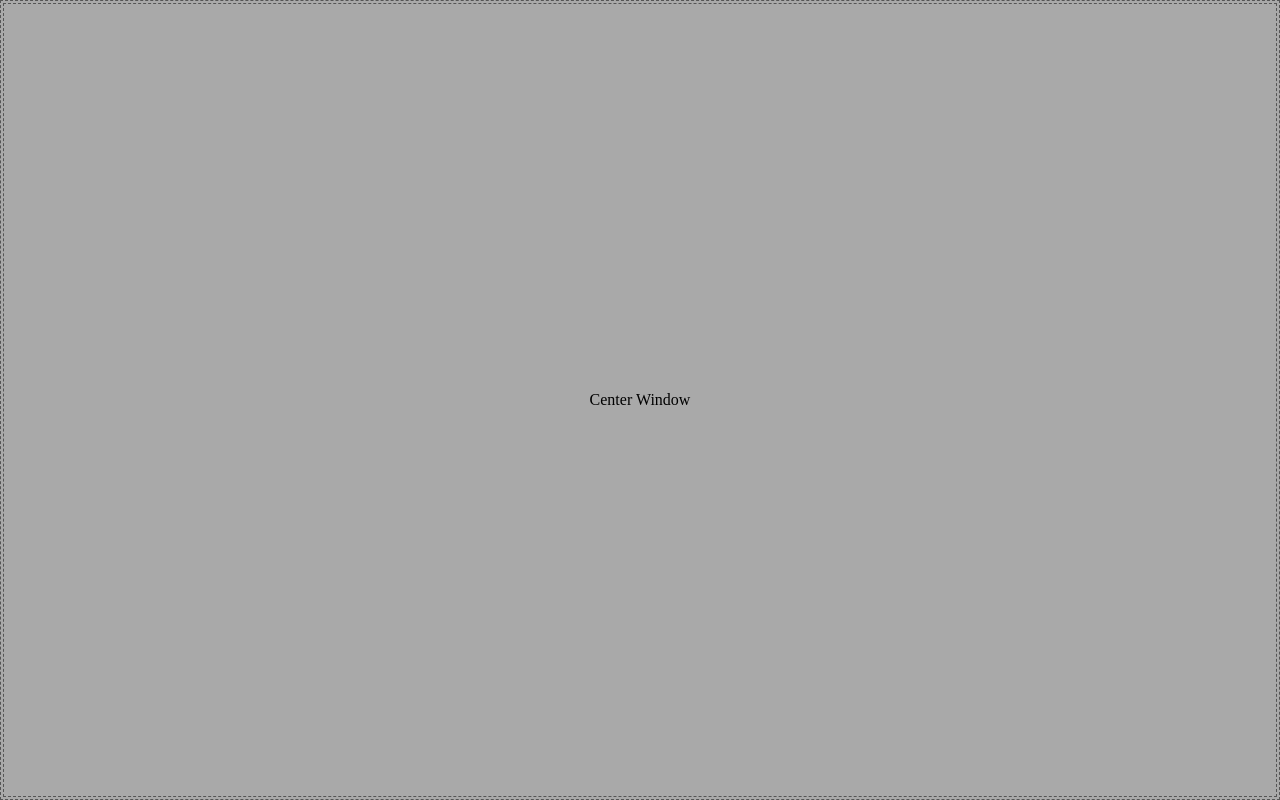
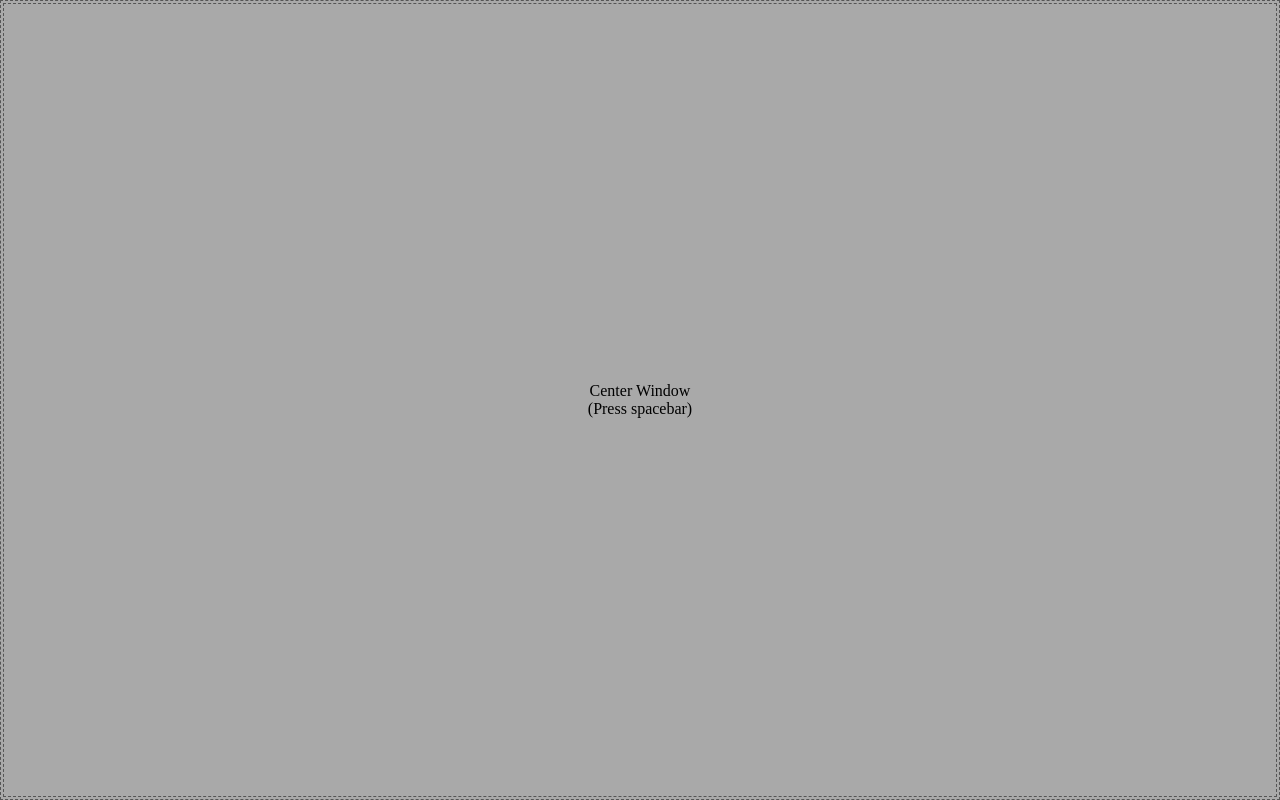
Before and after one commit to WebCabin/wcDocker, a plain HTML site: page index.html in a window 1280 px wide. Drawn offline with Linux system fonts and the light colour scheme.

Commit message:
-Press space bar.

```diff
--- a/index.html
+++ b/index.html
@@ -18,7 +18,7 @@
       $(document).ready(function() {
         var wcWindow = new wcMainWindow($('body'));
         if (wcWindow) {
-          wcWindow.center().addItem($('<div style="text-align:center">Center Window</div>'), 0, 0);
+          wcWindow.center().addItem($('<div style="text-align:center">Center Window<br>(Press spacebar)</div>'), 0, 0);
 
           wcWindow.newDockWidgetType('testA', function(widget) {
             widget.layout().addItem($('<div style="text-align:center">testA</div>'), 0, 0, 1, 2);
```
